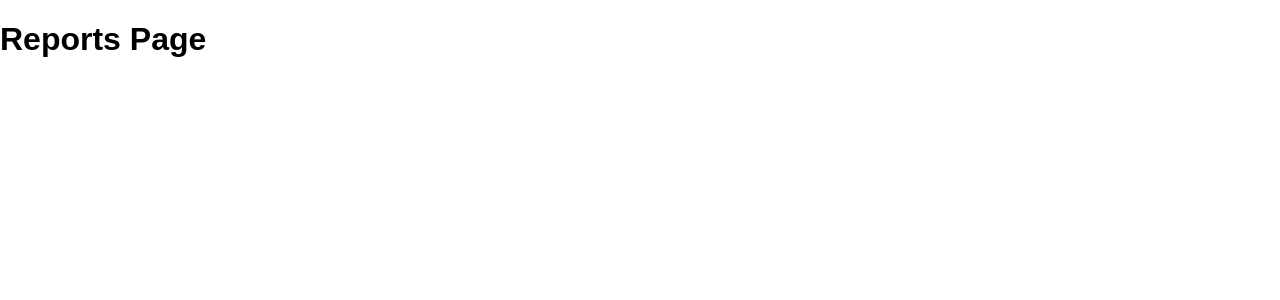
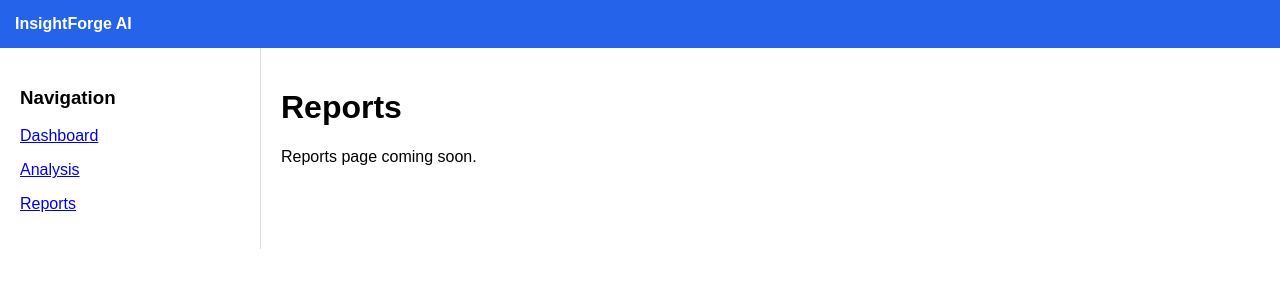
Before and after one commit to rithvikgowdu/InsightForge-AI, a React (Vite) app in the folder frontend/: page /reports in a window 1280 px wide. Shown: the top 300 px of the page. Built offline with nearby package versions, Linux system fonts and the light colour scheme.

Commit message:
{Dashboard}

```diff
--- /dev/null
+++ b/frontend/src/components/Navbar.tsx
@@ -0,0 +1,16 @@
+function Navbar() {
+  return (
+    <nav
+      style={{
+        background: "#2563eb",
+        color: "white",
+        padding: "15px",
+        fontWeight: "bold",
+      }}
+    >
+      InsightForge AI
+    </nav>
+  );
+}
+
+export default Navbar;
--- /dev/null
+++ b/frontend/src/components/Sidebar.tsx
@@ -0,0 +1,23 @@
+import { Link } from "react-router-dom";
+
+function Sidebar() {
+  return (
+    <aside
+      style={{
+        width: "220px",
+        padding: "20px",
+        borderRight: "1px solid #ddd",
+      }}
+    >
+      <h3>Navigation</h3>
+
+      <p><Link to="/dashboard">Dashboard</Link></p>
+
+      <p><Link to="/analysis">Analysis</Link></p>
+
+      <p><Link to="/reports">Reports</Link></p>
+    </aside>
+  );
+}
+
+export default Sidebar;
--- /dev/null
+++ b/frontend/src/layouts/DashboardLayout.tsx
@@ -0,0 +1,35 @@
+import { ReactNode } from "react";
+
+import Navbar from "../components/Navbar";
+import Sidebar from "../components/Sidebar";
+
+interface DashboardLayoutProps {
+  children: ReactNode;
+}
+
+function DashboardLayout({ children }: DashboardLayoutProps) {
+  return (
+    <>
+      <Navbar />
+
+      <div
+        style={{
+          display: "flex",
+        }}
+      >
+        <Sidebar />
+
+        <main
+          style={{
+            padding: "20px",
+            flex: 1,
+          }}
+        >
+          {children}
+        </main>
+      </div>
+    </>
+  );
+}
+
+export default DashboardLayout;
--- a/frontend/src/pages/Analysis.tsx
+++ b/frontend/src/pages/Analysis.tsx
@@ -1,5 +1,12 @@
+import DashboardLayout from "../layouts/DashboardLayout";
+
 function Analysis() {
-  return <h1>Analysis Page</h1>;
+  return (
+    <DashboardLayout>
+      <h1>Analysis</h1>
+      <p>Analysis page coming soon.</p>
+    </DashboardLayout>
+  );
 }
 
 export default Analysis;
--- a/frontend/src/pages/Dashboard.tsx
+++ b/frontend/src/pages/Dashboard.tsx
@@ -1,5 +1,12 @@
+import DashboardLayout from "../layouts/DashboardLayout";
+
 function Dashboard() {
-  return <h1>Dashboard Page</h1>;
+  return (
+    <DashboardLayout>
+      <h1>Dashboard</h1>
+      <p>Welcome to InsightForge AI Dashboard.</p>
+    </DashboardLayout>
+  );
 }
 
-export default Dashboard;
+export default Dashboard
--- a/frontend/src/pages/Reports.tsx
+++ b/frontend/src/pages/Reports.tsx
@@ -1,5 +1,12 @@
+import DashboardLayout from "../layouts/DashboardLayout";
+
 function Reports() {
-  return <h1>Reports Page</h1>;
+  return (
+    <DashboardLayout>
+      <h1>Reports</h1>
+      <p>Reports page coming soon.</p>
+    </DashboardLayout>
+  );
 }
 
 export default Reports;
```
